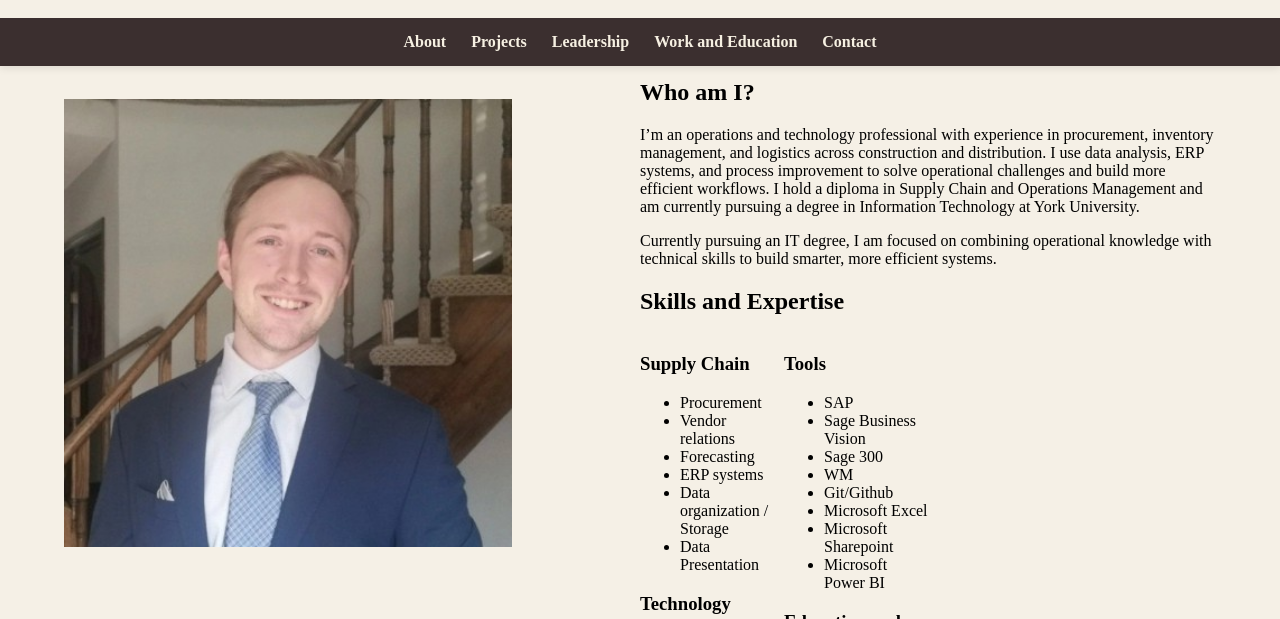
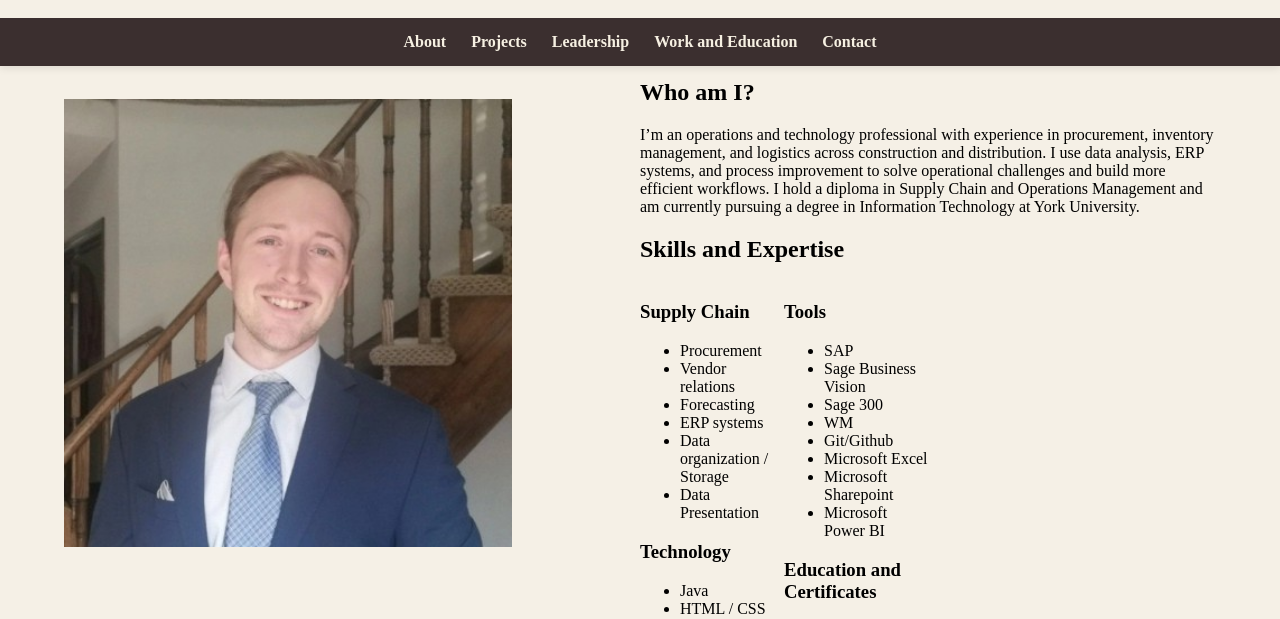
Before and after one commit to Jonah-King-1999/Portfolio, a plain HTML site: page index.html in a window 1280 px wide. Shown: the part 101-720 px from the top of the page. Drawn offline with Linux system fonts and the light colour scheme.

Commit message:
Update index.html

```diff
--- a/index.html
+++ b/index.html
@@ -61,10 +61,6 @@
       <p>
       I’m an operations and technology professional with experience in procurement, inventory management, and logistics across construction and distribution. I use data analysis, ERP systems,
 	  and process improvement to solve operational challenges and build more efficient workflows. I hold a diploma in Supply Chain and Operations Management and am currently pursuing a degree in Information Technology at York University.
-      </p>
-
-      <p>
-      Currently pursuing an IT degree, I am focused on combining operational knowledge with technical skills to build smarter, more efficient systems.
       </p>
 
 		<h2>Skills and Expertise</h2>
```
